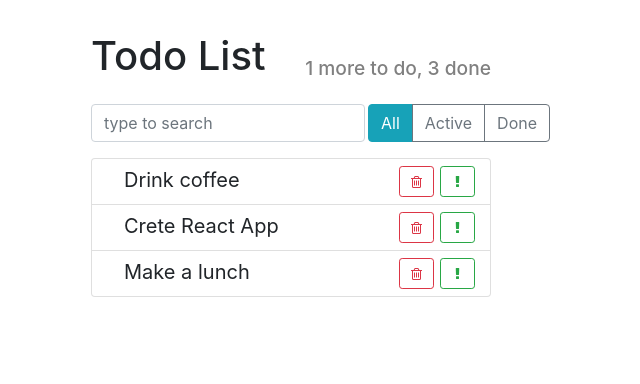
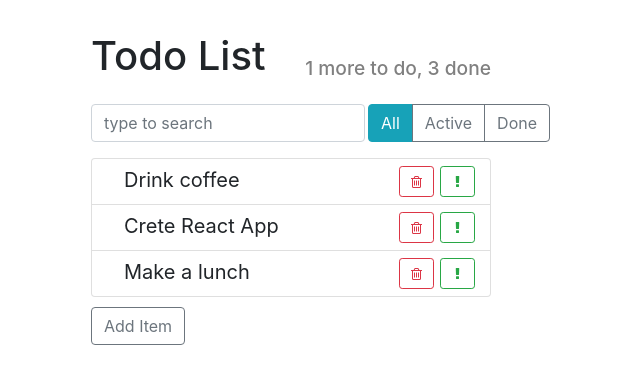
Before and after one commit to OlegPavlyuk/react_todo_app, a React (Create React App) app: page / in a window 1280 px wide. Shown: the top 384 px of the page, without its empty margins (349-989 px from the left). Built offline with nearby package versions, Linux system fonts and the light colour scheme.

Commit message:
add ability to add new item

```diff
--- a/src/components/App/App.js
+++ b/src/components/App/App.js
@@ -3,10 +3,13 @@ import AppHeader from '../AppHeader';
 import SearchPanel from '../SearchPanel';
 import TodoList from '../TodoList';
 import ItemStatusFilter from '../ItemStatusFilter';
+import ItemAddForm from '../ItemAddForm';
 
 import './App.css';
 
 export default class App extends Component {
+  maxId = 100;
+
   state = {
     todoData: [
       { label: 'Drink coffee', important: false, id: 1 },
@@ -29,6 +32,21 @@ export default class App extends Component {
     });
   };
 
+  addItem = text => {
+    const newItem = {
+      label: text,
+      important: false,
+      id: this.maxId++
+    };
+
+    this.setState(({ todoData }) => {
+      const newArray = [...todoData, newItem];
+      return {
+        todoData: newArray
+      };
+    });
+  };
+
   render() {
     return (
       <div className="todo-app">
@@ -38,10 +56,8 @@ export default class App extends Component {
           <ItemStatusFilter />
         </div>
 
-        <TodoList
-          todos={this.state.todoData}
-          onDeleted={id => this.deleteItem(id)}
-        />
+        <TodoList todos={this.state.todoData} onDeleted={this.deleteItem} />
+        <ItemAddForm onCreated={this.addItem} />
       </div>
     );
   }
--- /dev/null
+++ b/src/components/ItemAddForm/ItemAddForm.css
@@ -0,0 +1,3 @@
+.item-add-form {
+  margin-top: 10px;
+}
--- /dev/null
+++ b/src/components/ItemAddForm/ItemAddForm.js
@@ -0,0 +1,20 @@
+import React, { Component } from 'react';
+
+import './ItemAddForm.css';
+
+export default class ItemAddForm extends Component {
+  render() {
+    const { onCreated } = this.props;
+
+    return (
+      <div className="item-add-form">
+        <button
+          className="btn btn-outline-secondary"
+          onClick={() => onCreated('New Item')}
+        >
+          Add Item
+        </button>
+      </div>
+    );
+  }
+}
--- /dev/null
+++ b/src/components/ItemAddForm/index.js
@@ -0,0 +1,3 @@
+import ItemAddForm from './ItemAddForm';
+
+export default ItemAddForm;
```
